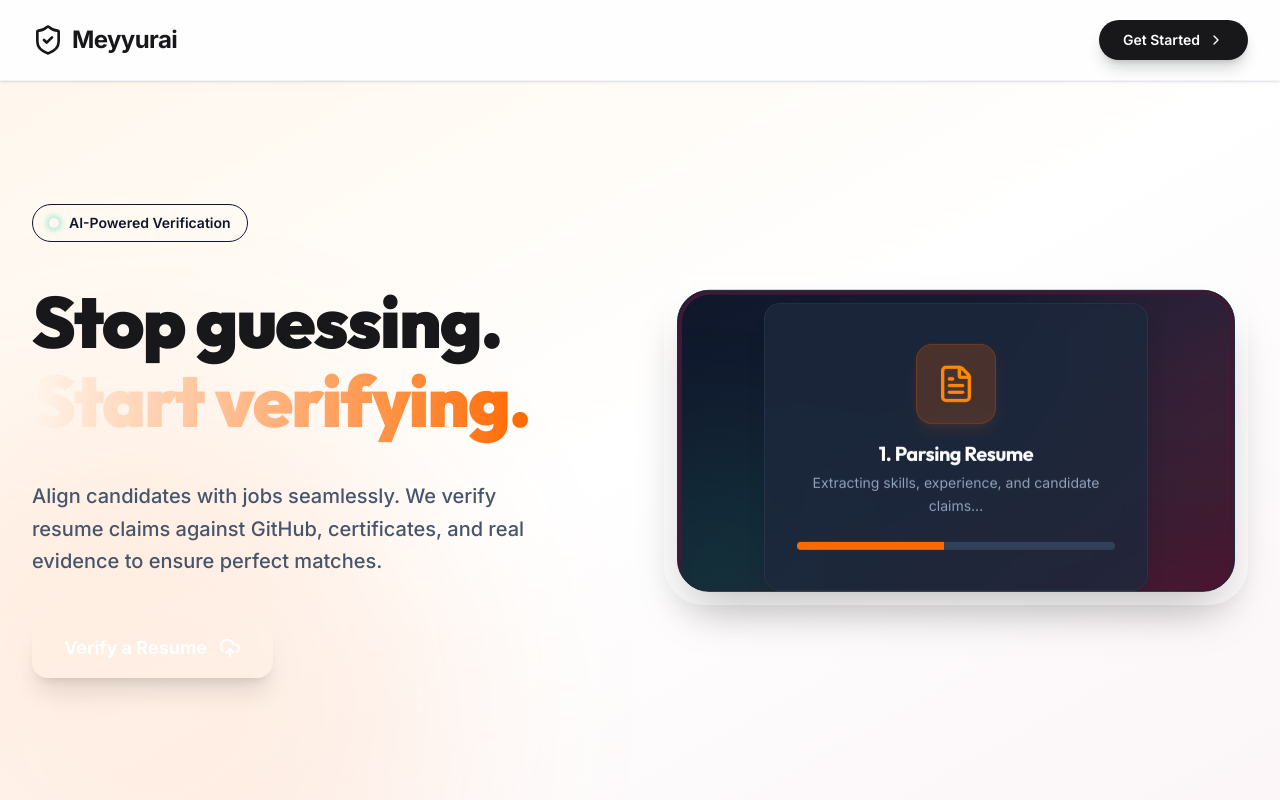
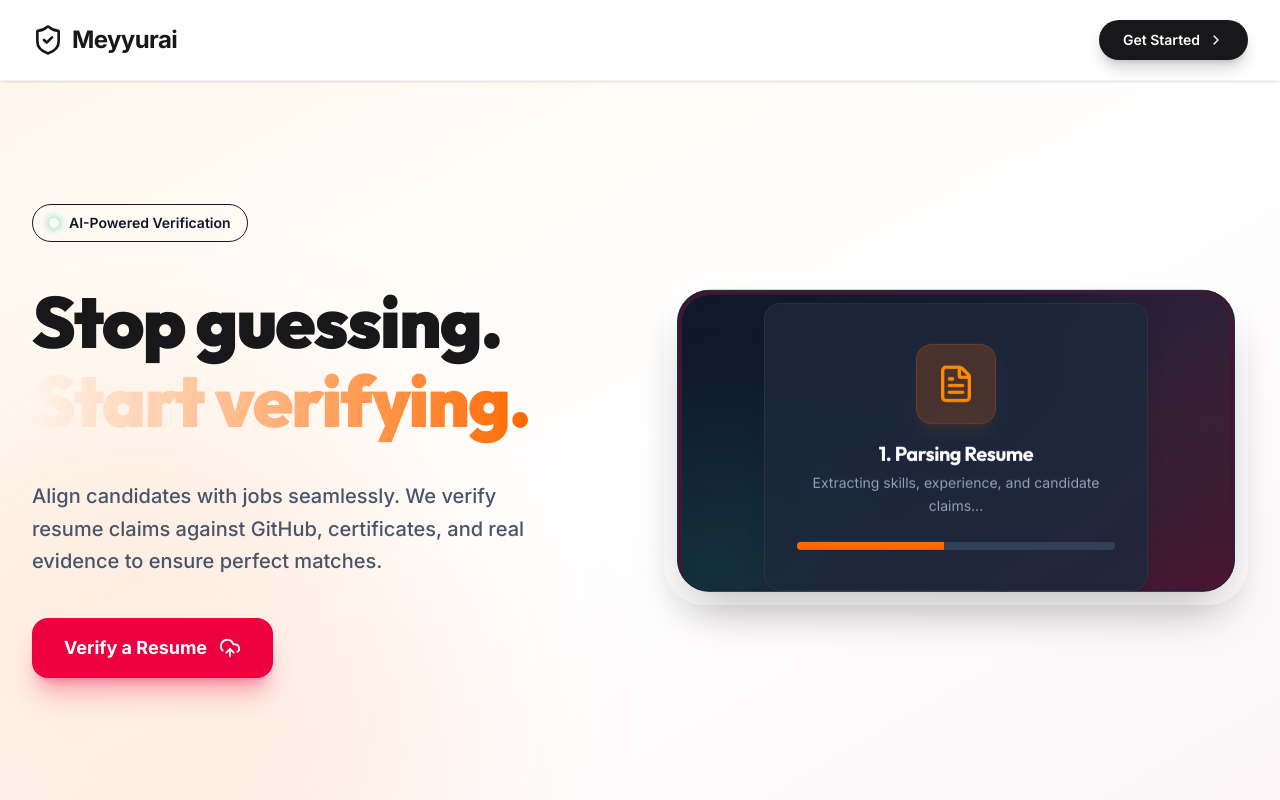
Before and after one commit to Divakar1607/Meyyurai, a React (Vite) app in the folder frontend/: page / in a window 1280 px wide. Shown: the top 800 px of the page. Built offline with nearby package versions, Linux system fonts and the light colour scheme.

Commit message:
Add progress indicators and loading states

```diff
--- a/frontend/src/components/LandingPage.jsx
+++ b/frontend/src/components/LandingPage.jsx
@@ -94,7 +94,7 @@ export default function LandingPage() {
                   whileHover={{ scale: 1.02, boxShadow: "0px 15px 30px -5px rgba(2, 195, 154, 0.4)" }}
                   whileTap={{ scale: 0.98 }}
                   onClick={() => navigate('/upload')}
-                  className="px-8 py-4 bg-brand-rose text-white font-bold rounded-2xl shadow-xl shadow-brand-rose/30 flex items-center justify-center gap-3 text-lg transition-all"
+                  className="px-8 py-4 bg-rose-600 text-white font-bold rounded-2xl shadow-xl shadow-rose-600/30 flex items-center justify-center gap-3 text-lg transition-all"
                 >
                   Verify a Resume <UploadCloud size={22} />
                 </motion.button>
```
